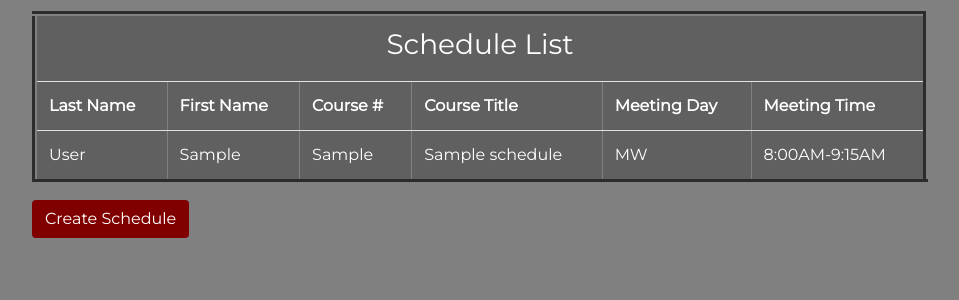
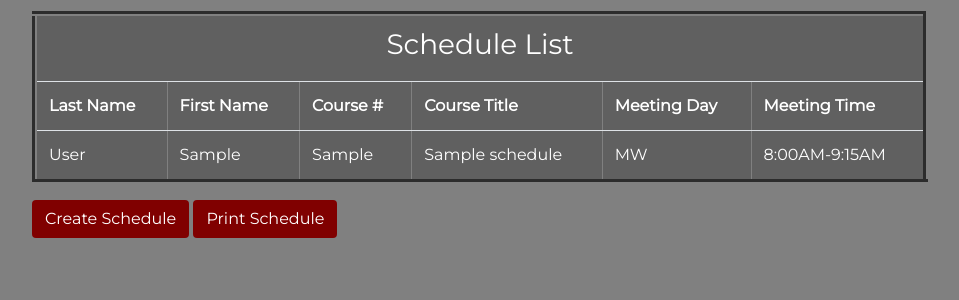
Before and after one commit to aamays12/earth-wind-fire-capstone, a Django app: page /assistant/ in a window 1280 px wide. Shown: the part 440-740 px from the top of the page, without its empty margins (160-1119 px from the left). Run offline with Django 3.2, Linux system fonts and the light colour scheme; a user stored in the database is signed in; tables that the repository leaves empty hold one stand-in row (values such as "Sample post"); some libraries are stand-ins or nearby versions.

Commit message:
Added a print button to scheduler and changed scheduler.py

```diff
--- a/assistant/management/commands/scheduler.py
+++ b/assistant/management/commands/scheduler.py
@@ -13,7 +13,6 @@ class Command(BaseCommand):
         a_count = Area.objects.count()
 
         const_teach_list = teach_list
-        no_teach_list = Schedule()
         load_list = []
 
 
@@ -22,6 +21,7 @@ class Command(BaseCommand):
             load_list.append(teach_list[i].class_load)
 
         for p in range(c_count):
+            schedule_list = Schedule.objects.all()
             #---------------------------------------------------------------------------
             load = 0
             loc = 0
@@ -88,13 +88,14 @@ class Command(BaseCommand):
 
             for i in range(len(schedule_list)):
                 if (schedule_list[i].meeting_day==assign_course.meeting_day)and(schedule_list[i].meeting_time==assign_course.meeting_time):
-                    conflict_list = schedule_list[i]
+                    conflict_list.append(schedule_list[i])
 
             if (conflict_list and const_teach_list):
                 for i in range(len(conflict_list)):
                     temp_teach_count = teach_list.filter(areas=area_priority).exclude(last_name=conflict_list[i].last_name)
             else:
                 temp_teach_count = teach_list.filter(areas=area_priority)
+
 
             no_teacher = True
             while(not assign_teacher):
--- a/assistant/templates/assistant/scheduler.html
+++ b/assistant/templates/assistant/scheduler.html
@@ -39,6 +39,7 @@
 				<div class ="w-50 mx-auto rounded  maroonBG">
                     <p id="text-large" class="text-center" style="padding-top:10%; padding-bottom: 10%">Teacher Assignment Assistant</p>
                 </div>
+				<div id="printScheduleTable">
 					<table class="center table" style="background-color: #606060; color: #FFF;" border="5">
 						<tr align="center">
 							<th colspan="6">
@@ -64,9 +65,11 @@
 						</tr>
 						{% endfor %}
 					</table>
+				</div>
 				<button onclick="window.location.href = '{% url 'create_schedule' %}';" type="button" class="btn maroonBG">Create Schedule</button>
+				<button onclick="printData()" type="button" class="btn maroonBG">Print Schedule</button>
 			</div>
 		</div>
-
+		<script src="{% static 'JS/printData.js' %}"></script>
 	</body>
 </html>
--- /dev/null
+++ b/static/JS/printData.js
@@ -0,0 +1,7 @@
+function printData()
+{
+   var divToPrint=document.getElementById("printScheduleTable");
+   newWin= window.open("");
+   newWin.document.write(divToPrint.outerHTML);
+   newWin.print();
+}
```
Lines whose indentation alone changed are shown as unchanged.
